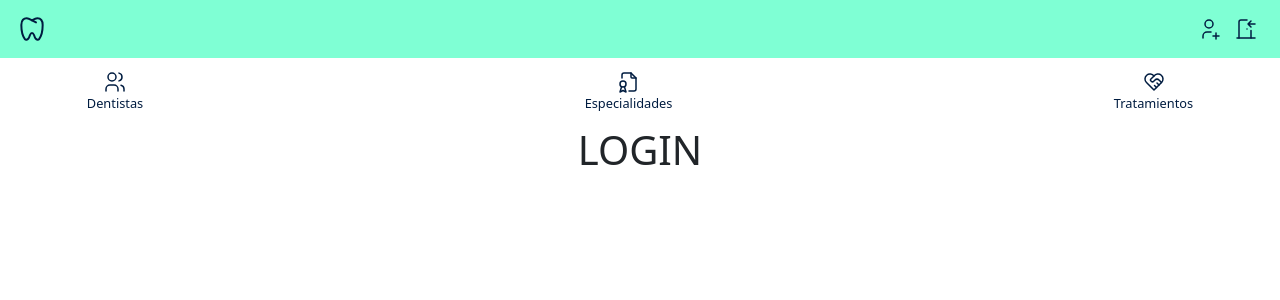
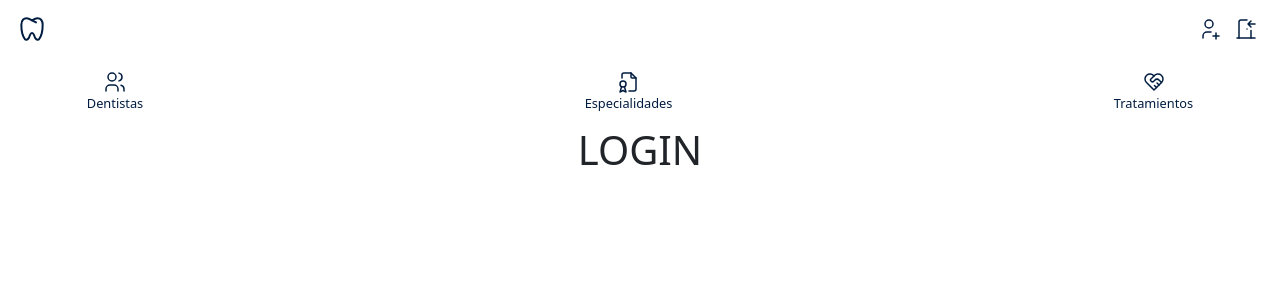
Before and after one commit to ditgrau/jgp-fsd-ClinicaDental-Frontend, a React (Vite) app in the folder clinicaDental/: page /login in a window 1280 px wide. Shown: the top 300 px of the page. Built offline with nearby package versions, Linux system fonts and the light colour scheme.

Commit message:
style: todo alineado al centro

```diff
--- a/clinicaDental/src/App.css
+++ b/clinicaDental/src/App.css
@@ -1,13 +1,7 @@
 
 #root {
-  max-width: 1280px;
   margin: 0;
   padding: 2;
   text-align: center;
+  width: 100vw;
 }
-
-
-.navbarMain {
-  width: 100vw;
-  background-color: aquamarine;
-}
--- a/clinicaDental/src/App.jsx
+++ b/clinicaDental/src/App.jsx
@@ -8,12 +8,9 @@ function App() {
 
   return (
     <>
-
       <Header />
       <SecondNavbar />
-      <Container>
-        <Body />
-      </Container>
+      <Body />
     </>
   )
 }
--- a/clinicaDental/src/componentes/Header/Header.css
+++ b/clinicaDental/src/componentes/Header/Header.css
@@ -14,3 +14,7 @@
     display: flex;
     flex-direction: row;
 }
+
+.navbarMain {
+    width: 100vw;
+  }
--- a/clinicaDental/src/componentes/SecondNavbar/SecondNavbar.css
+++ b/clinicaDental/src/componentes/SecondNavbar/SecondNavbar.css
@@ -1,3 +1,7 @@
+.secondNavbar {
+    width: 100vw;
+}
+
 .iconSecond {
     display: flex;
     flex-direction: column;
--- a/clinicaDental/src/componentes/SecondNavbar/SecondNavbar.jsx
+++ b/clinicaDental/src/componentes/SecondNavbar/SecondNavbar.jsx
@@ -9,7 +9,7 @@ import './SecondNavbar.css'
 export function SecondNavbar() {
 
     return (
-        <Navbar>
+        <Navbar className="secondNavbar">
             <Container className=''>
                 <Link to='/dentists' className='iconSecond'>
                     <img src={dentistsIcon} alt='dentists' ></img>
--- /dev/null
+++ b/clinicaDental/src/pages/Body/Body.css
@@ -0,0 +1,3 @@
+.bodyRoutes {
+    width: 100vw;
+}
--- a/clinicaDental/src/pages/Body/Body.jsx
+++ b/clinicaDental/src/pages/Body/Body.jsx
@@ -6,11 +6,12 @@ import { Signin } from '../Signin/Signin'
 import { Dentists } from '../Dentists/Dentists'
 import { Specialties } from '../Specialties/Specialties'
 import { Treatments } from '../Treatments/Treatments'
+import './Body.css'
 
 export function Body() {
 
     return (
-        <Routes>
+        <Routes className='bodyRoutes'>
             <Route path='/' element={<Home />} />
             <Route path='/login' element={<Login />} />
             <Route path='/signin' element={<Signin />} />
```
